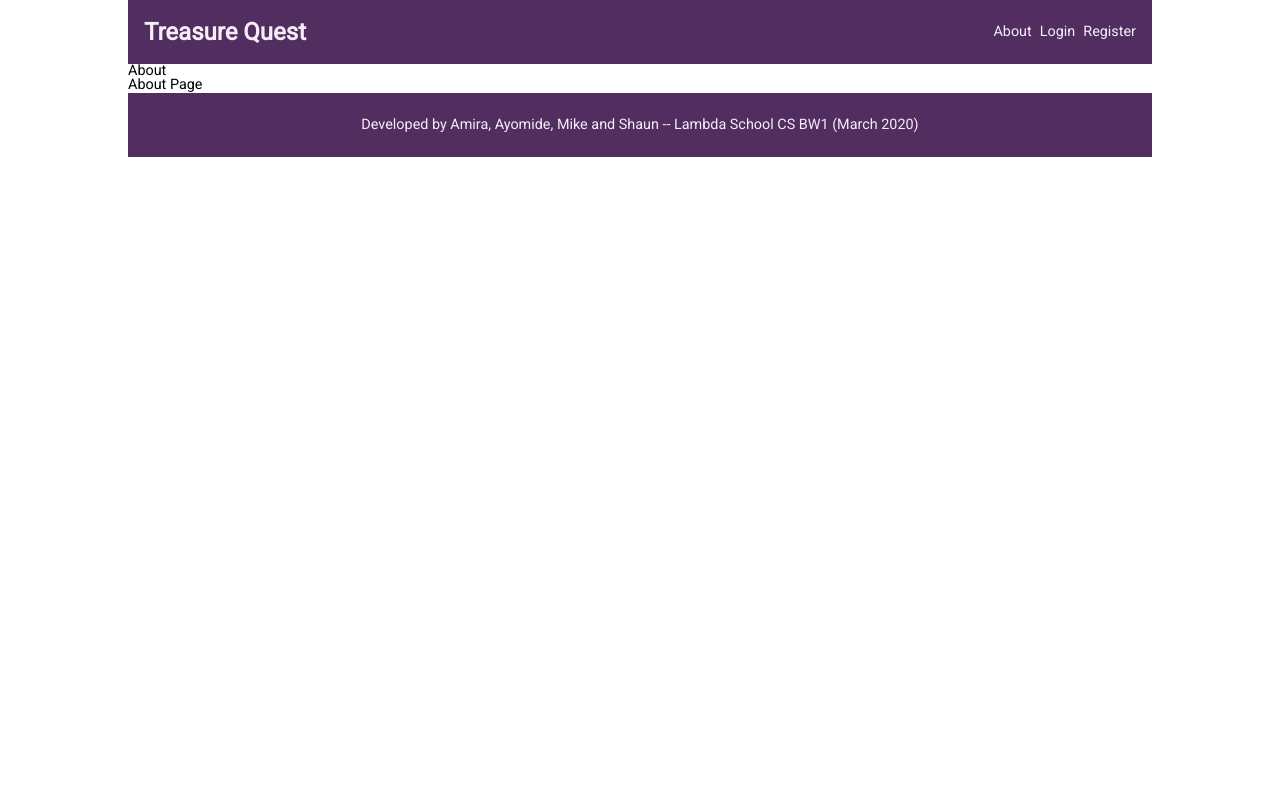
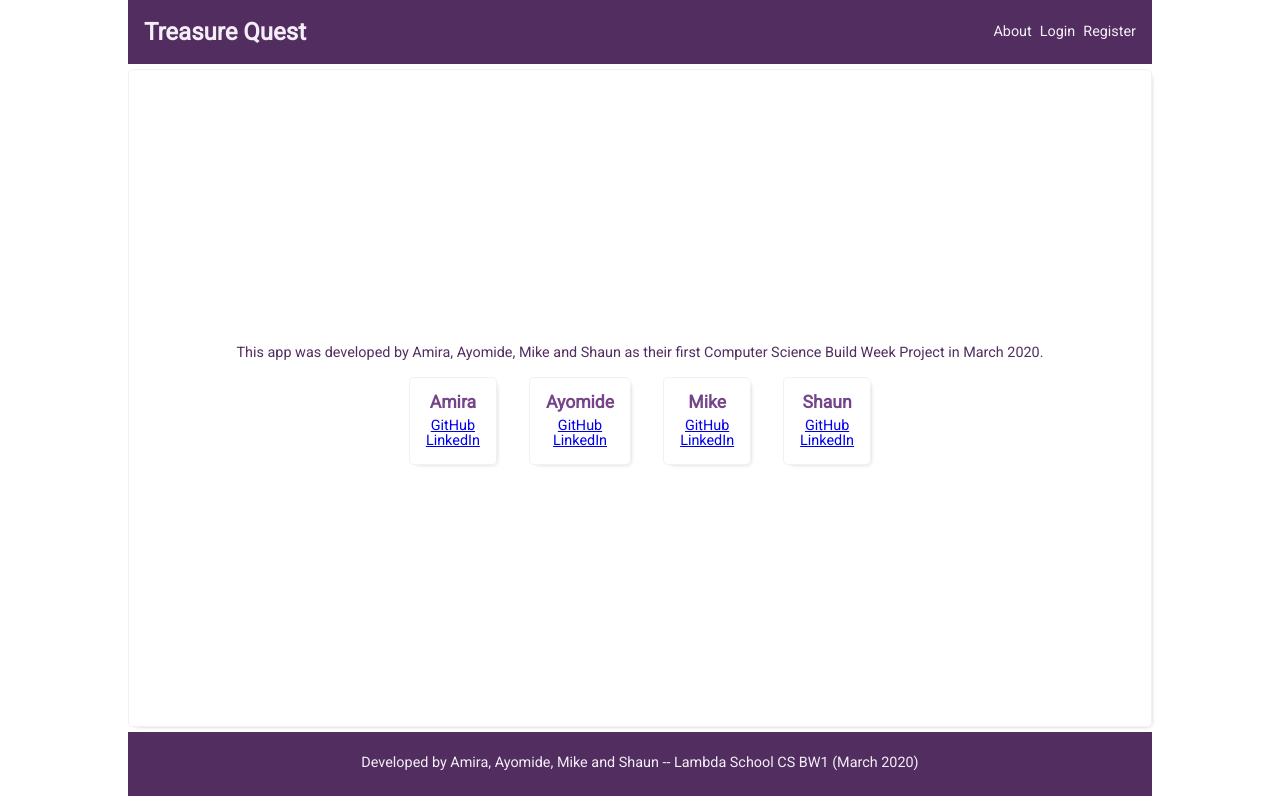
Before and after one commit to CSEU3-mud-sama/front-end, a React (Create React App) app: page /about in a window 1280 px wide. Built offline with nearby package versions, Linux system fonts and the light colour scheme.

Commit message:
Add developer cards

```diff
--- a/src/pages/About.jsx
+++ b/src/pages/About.jsx
@@ -1,11 +1,98 @@
 import React from 'react';
+import styled from 'styled-components';
+
+const StyledAbout = styled.div`
+    display: flex;
+    flex-direction: column;
+    justify-content: center;
+    align-items: center;
+
+    border: 1px solid #F5EEF8;
+    box-shadow: 3px 3px 5px -5px rgba(0,0,0,0.45);
+    border-radius: 0.3rem;
+
+    height: 40rem;
+
+    margin: 0.3rem 0;
+    padding: 0.5rem;
+
+    color: #512E5F;
+
+    p {
+        margin-top: 2rem;
+    }
+
+    #card-container {
+        display: flex;
+    }
+
+    .card {
+        display: flex;
+        flex-direction: column;
+
+        margin: 1rem;
+        padding: 1rem;
+
+        border: 1px solid #F5EEF8;
+        box-shadow: 3px 3px 5px -5px rgba(0,0,0,0.45);
+        border-radius: 0.3rem;
+
+        h2 {
+            font-size: 1.1rem;
+            font-weight: bold;
+            color: #76448A;
+            margin-bottom: 0.5rem;
+            text-align: center;
+        }
+
+        a {
+            display: block;
+            text-align: center;
+        }
+    }
+`
+
+const data = [
+    {
+        name: 'Amira',
+        github: 'https://github.com',
+        linkedin: 'https://linkedin.com',
+    },
+    {
+        name: 'Ayomide',
+        github: 'https://github.com',
+        linkedin: 'https://linkedin.com',
+    },
+    {
+        name: 'Mike',
+        github: 'https://github.com',
+        linkedin: 'https://linkedin.com',
+    },
+    {
+        name: 'Shaun',
+        github: 'https://github.com',
+        linkedin: 'https://linkedin.com',
+    },
+]
+
+function Card({name, github, linkedin}) {
+    return (
+        <div className='card'>
+            <h2>{name}</h2>
+            <a href={github}>GitHub</a>
+            <a href={linkedin}>LinkedIn</a>
+        </div>
+    )
+}
 
 function About() {
     return (
-        <div>
-            <h2>About</h2>
-            <div>About Page</div>
-        </div>
+        <StyledAbout>
+            <p>This app was developed by Amira, Ayomide, Mike and Shaun as their first Computer Science Build Week Project in March 2020.</p>
+            <div id='card-container'>
+                {data.map(developer => Card(developer))}
+            </div>
+        </StyledAbout>
     );
 }
 
```
